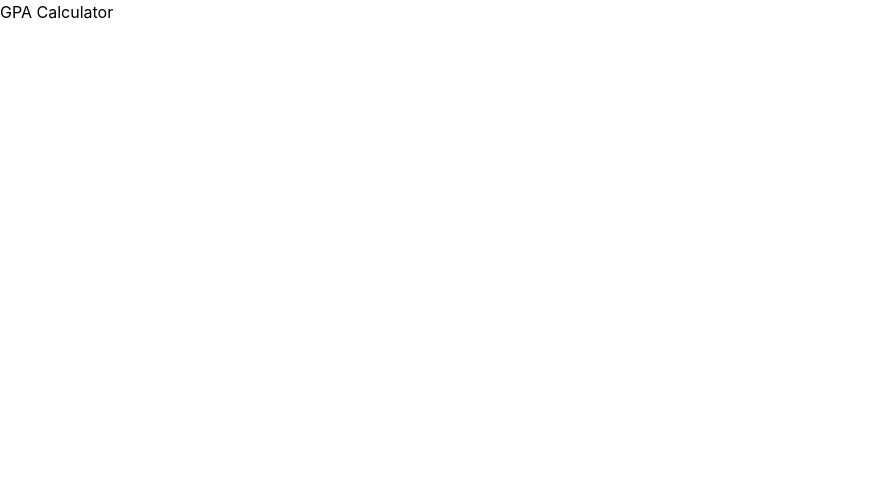
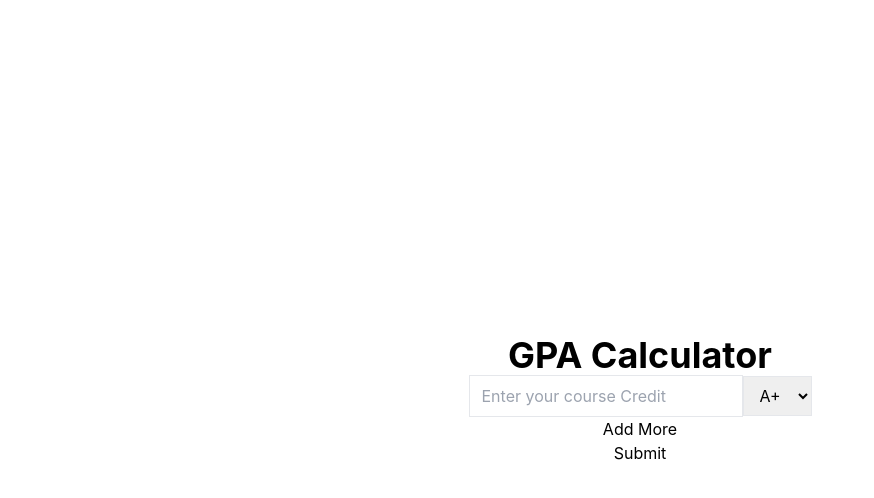
Before and after one commit to hr-sobuj/cgpa-calculator-hstu, a React (Create React App) app: page / in a window 1280 px wide. Shown: the top 498 px of the page, without its empty margins (0-874 px from the left). Built offline with nearby package versions, Linux system fonts and the light colour scheme.

Commit message:
initially form created

```diff
--- a/src/pages/GPACalculator.js
+++ b/src/pages/GPACalculator.js
@@ -1,5 +1,61 @@
-export default function GPACalculator(){
-    return(
-        <>GPA Calculator</>
+import React, { useState } from "react";
+
+export default function GPACalculator() {
+    const [inputFields, setInputFields] = useState([
+        { credit: '', grade: '' }
+    ])
+
+    const handleFormChange=(index,e)=>{
+        let data=[...inputFields];
+        console.log(e.target.name);
+        data[index][e.target.name]=e.target.value;
+        setInputFields(data);
+    }
+
+    const addField = () => {
+        let newField = { credit: '', grade: '' }
+        setInputFields([...inputFields, newField])
+    }
+
+    const generateResult=(e)=>{
+        e.preventDefault();
+        console.log(inputFields);
+    }
+
+    return (
+        <>
+            <div>
+                <div className="h-screen flex flex-col justify-center items-center">
+                    <h1 className="text-4xl font-bold flex justify-center">GPA Calculator</h1>
+                    <form className="flex flex-col">
+                        {inputFields?.map((input, idx) => {
+                            return (
+                                <React.Fragment key={idx}>
+                                    <div>
+                                        <input type="number" name="credit" id="" placeholder="Enter your course Credit" value={input.credit} className="border px-3 py-2" onChange={(e)=>handleFormChange(idx,e)} />
+
+                                        <select name="grade" value={input.grade} className="border px-3 py-2"  onChange={(e)=>handleFormChange(idx,e)}>
+                                            <option value="4.00">A+</option>
+                                            <option value="3.75">A</option>
+                                            <option value="3.50">A-</option>
+                                            <option value="3.25">B+</option>
+                                            <option value="3.00">B</option>
+                                            <option value="2.75">B-</option>
+                                            <option value="2.50">C+</option>
+                                            <option value="2.25">C</option>
+                                            <option value="2.00">D</option>
+                                            <option value="0.00">F</option>
+                                        </select>
+                                    </div>
+
+                                </React.Fragment>
+                            )
+                        })}
+                    </form>
+                    <button onClick={addField}>Add More</button>
+                    <button onClick={generateResult}>Submit</button>
+                </div>
+            </div>
+        </>
     )
 }
```
